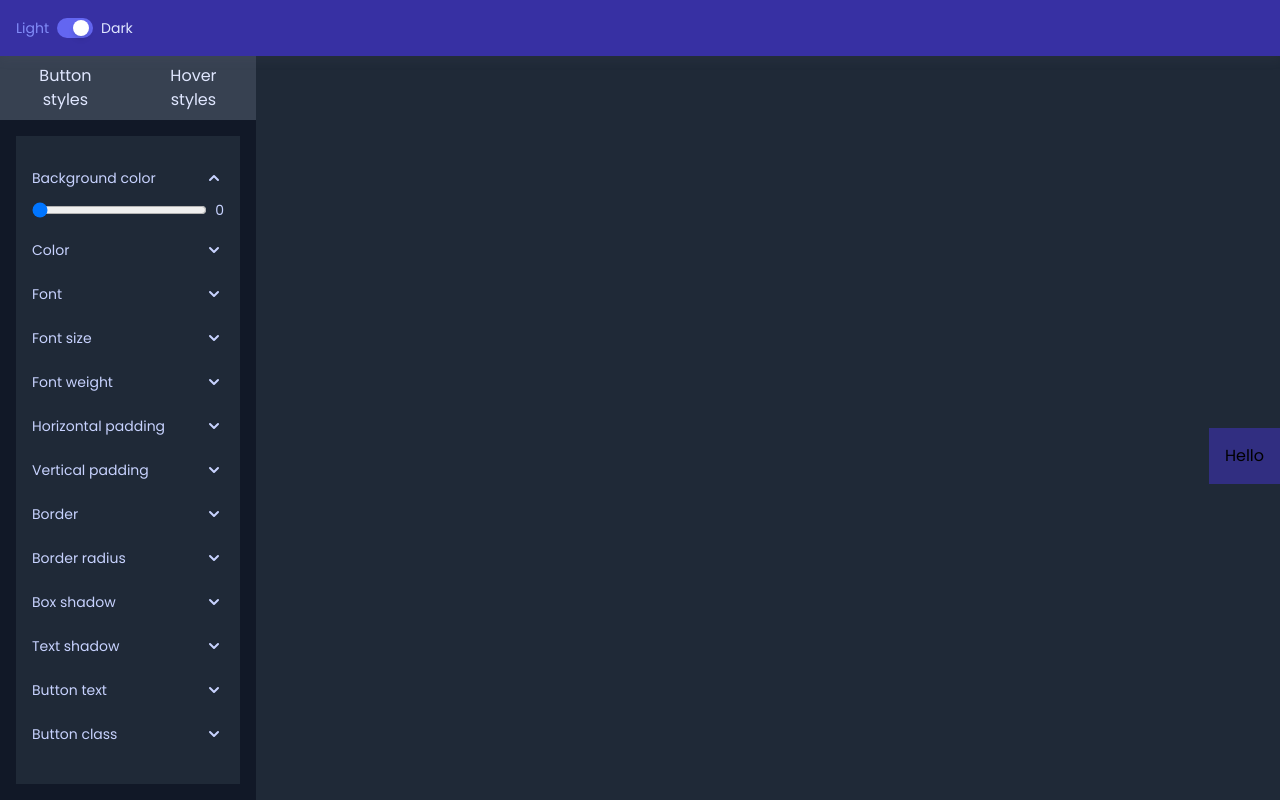
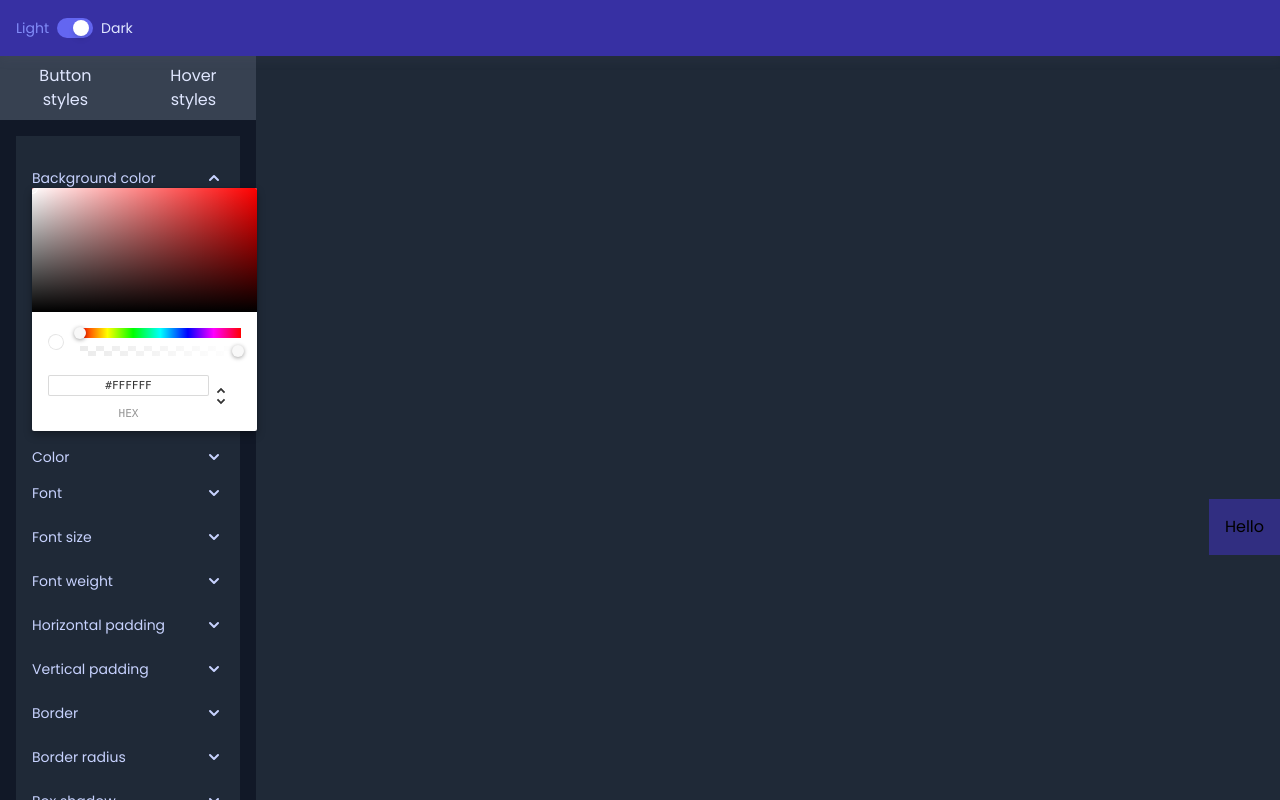
Before and after one commit to donkageorgieva/Style-A-Button, a React (Create React App) app: page / in a window 1280 px wide. Both pictures are taken after a click on the button 214 px from the left and 178 px from the top of the page. Shown: the top 800 px of the page. Built offline with nearby package versions, Linux system fonts and the light colour scheme.

Commit message:
feat: color picker component

```diff
--- a/package.json
+++ b/package.json
@@ -9,6 +9,7 @@
     "@testing-library/react": "^11.2.7",
     "@testing-library/user-event": "^12.8.3",
     "react": "^17.0.2",
+    "react-color": "^2.17.3",
     "react-dom": "^17.0.2",
     "react-redux": "^7.2.6",
     "react-scripts": "4.0.3",
--- a/src/components/Layout/Controlls/Control/Control.js
+++ b/src/components/Layout/Controlls/Control/Control.js
@@ -2,6 +2,7 @@ import Slider from "../../../UI/Range-Slider/Range-Slider";
 import React, { useState } from "react";
 import { useDispatch, useSelector } from "react-redux";
 import { buttonStyleActions } from "../../../../store/button-styles";
+import { ChromePicker } from "react-color";
 const Control = (props) => {
   const dispatch = useDispatch();
   const currControl = useSelector((state) =>
@@ -16,6 +17,9 @@ const Control = (props) => {
         value,
       })
     );
+  };
+  const changeColor = (color) => {
+    console.log(color);
   };
   const [toggle, setToggle] = useState(false);
   const toggleControlHandler = () => {
@@ -44,13 +48,21 @@ const Control = (props) => {
           </svg>
         </button>
       </div>
-
+      <div
+        className={
+          !toggle
+            ? "opacity-0 transition duration-400 w-0 h-0"
+            : "transition-duration-400"
+        }
+      >
+        {props.color ? (
+          <ChromePicker
+            color="#fff"
+            onChangeComplete={changeColor}
+            onChange={changeColor}
+          />
+        ) : (
           <Slider
-        classes={
-          toggle
-            ? "transition duration-400 ease-in-out"
-            : "w-o h-0 opacity-0 transition duration-400 ease-in-out "
-        }
             id={props.setting}
             min={0}
             max={50}
@@ -59,6 +71,8 @@ const Control = (props) => {
               addStyle(value);
             }}
           />
+        )}
+      </div>
     </div>
   );
 };
--- a/src/components/Layout/Controlls/Controlls-Group.js
+++ b/src/components/Layout/Controlls/Controlls-Group.js
@@ -6,7 +6,12 @@ import { useSelector } from "react-redux";
 const Controlls = () => {
   const controlOptions = useSelector((state) => state.reducer.options);
   const controlElements = controlOptions.map((option) => {
-    return <Control setting={option.name} />;
+    return (
+      <Control
+        setting={option.name}
+        color={option.unit === "color" ? true : false}
+      />
+    );
   });
   const buttonStylesHandler = () => {};
   const hoverStylesHandler = () => {};
--- a/src/components/Layout/Preview-Window/Preview-Window.js
+++ b/src/components/Layout/Preview-Window/Preview-Window.js
@@ -1,4 +1,3 @@
-import Button from "../../UI/Button/Button";
 import { useSelector } from "react-redux";
 const PreviewWindow = (props) => {
   const chosenStyles = useSelector((state) => state.reducer.options);
--- a/src/store/button-styles.js
+++ b/src/store/button-styles.js
@@ -8,9 +8,9 @@ const initialState = {
       name: "Background color",
       value: 0,
       cssName: "backgroundColor",
-      unit: "px",
+      unit: "color",
     },
-    { name: "Color", value: 0, cssName: "color", unit: "" },
+    { name: "Color", value: 0, cssName: "color", unit: "color" },
     { name: "Font", value: "", cssName: "fontFamily" },
     { name: "Font size", value: 0, cssName: "fontSize", unit: "px" },
     { name: "Font weight", value: 0, cssName: "fontWeight" },
```
Also changed, not shown: 1 other file (tests, documents, lock files or other folders). Lines whose indentation alone changed are shown as unchanged.
